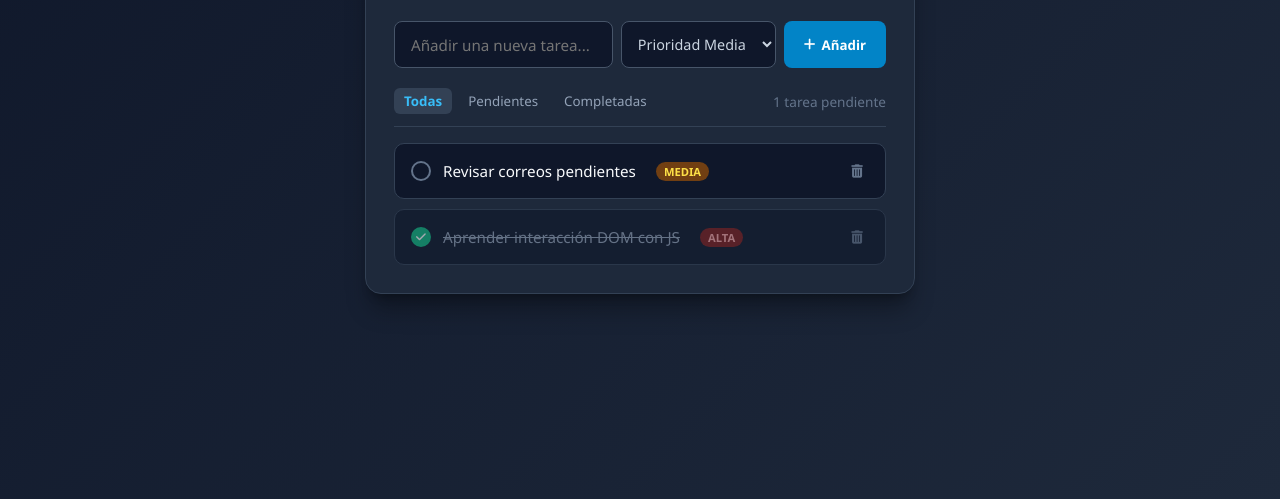
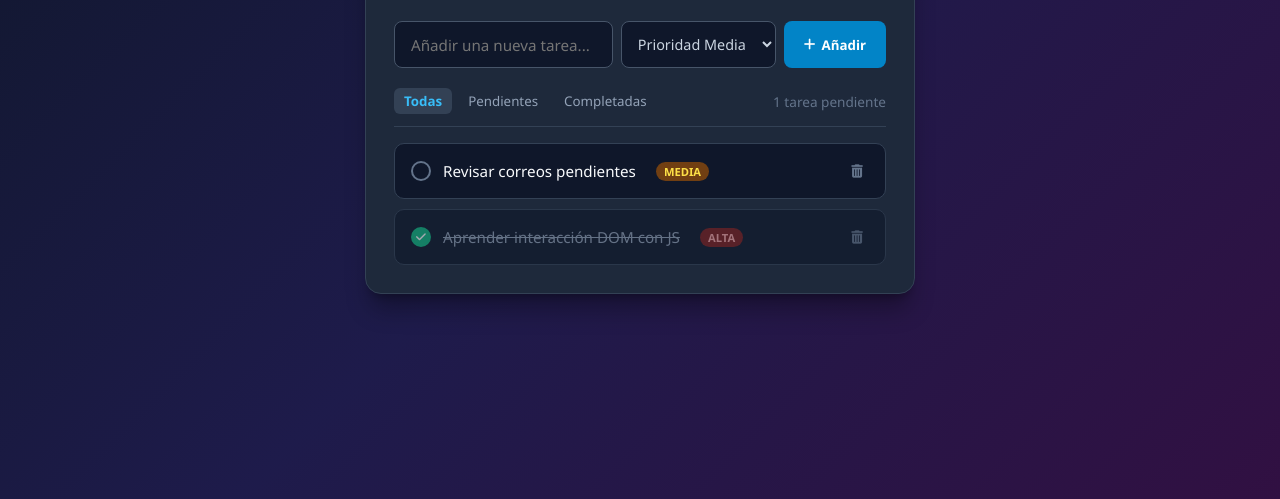
Before and after one commit to danielsaezaguirre/Repositorio-Daniel, a plain HTML site: page index.html in a window 1280 px wide. Shown: the part 301-800 px from the top of the page. Drawn offline with Linux system fonts and the light colour scheme.

Commit message:
Refactor body styles in style.css
Updated body styles including margin, padding, and background gradient.

```diff
--- a/style.css
+++ b/style.css
@@ -6,14 +6,19 @@
 }
 
 body {
-    background: linear-gradient(135deg, #0f172a 0%, #1e293b 100%);
+    margin: 0;
+    padding: 20px;
     color: #f8fafc;
     min-height: 100vh;
     display: flex;
     justify-content: center;
     align-items: center;
-    padding: 20px;
+
+    /* Degradado fluido moderno */
+    background: linear-gradient(135deg, #0f172a 0%, #1e1b4b 50%, #311042 100%);
+    background-attachment: fixed;
 }
+
 
 .container {
     background-color: #1e293b;
```
